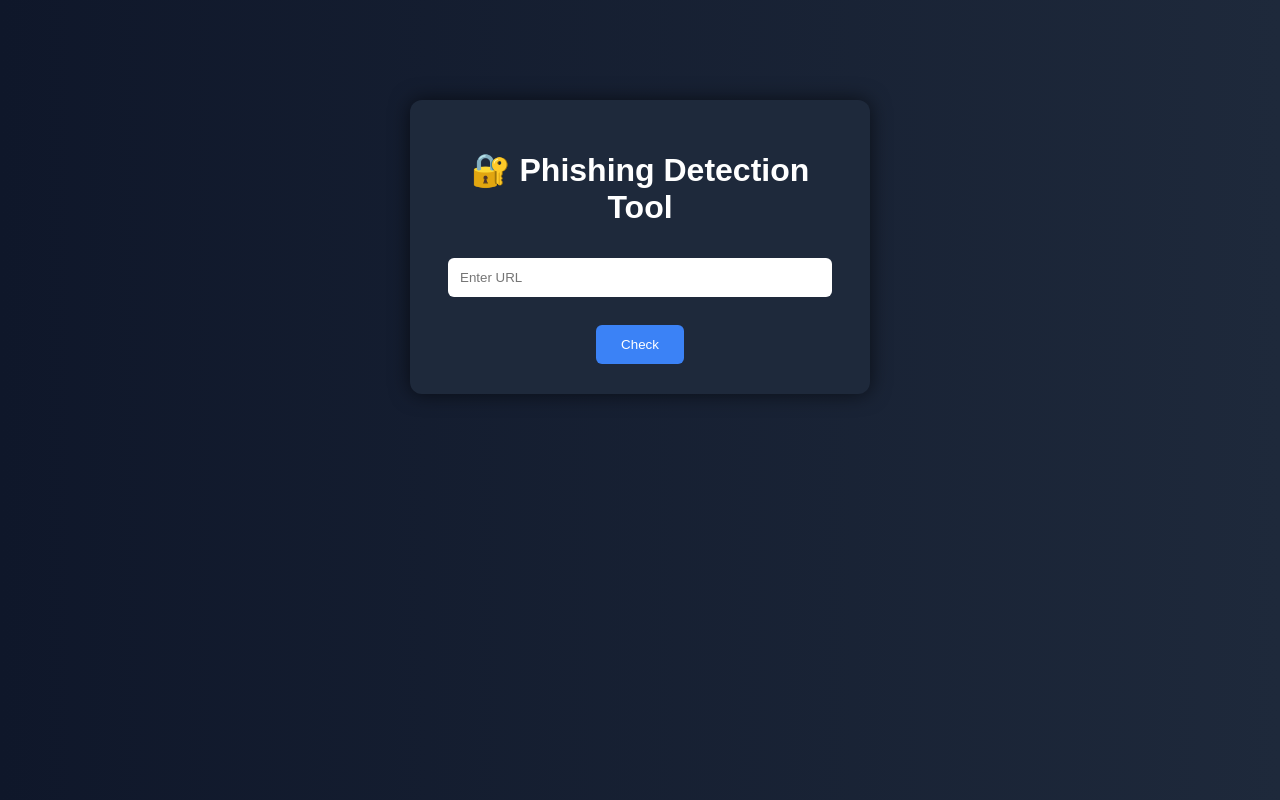
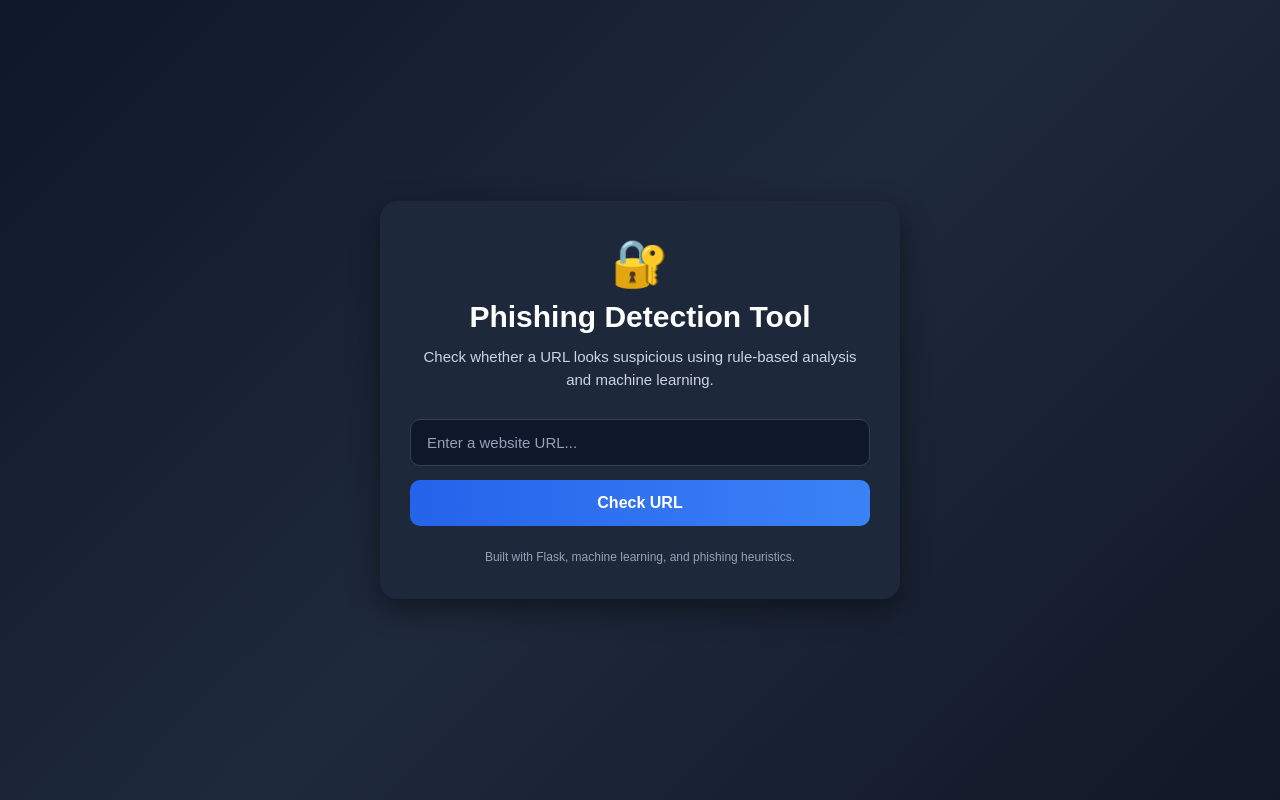
Before and after one commit to ksaiswarya10/phishing-detection, a Flask app: page / in a window 1280 px wide. Run offline with Flask 3, Linux system fonts and the light colour scheme; parts of the project's set-up code (start-up, migrations or seed data) failed here and were passed over.

Commit message:
Update index.html

```diff
--- a/templates/index.html
+++ b/templates/index.html
@@ -1,60 +1,126 @@
 <!DOCTYPE html>
-<html>
+<html lang="en">
 <head>
-    <title>Phishing Detector</title>
+    <meta charset="UTF-8">
+    <meta name="viewport" content="width=device-width, initial-scale=1.0">
+    <title>Phishing Detection Tool</title>
     <style>
-        body {
-            font-family: Arial;
-            background: linear-gradient(to right, #0f172a, #1e293b);
-            color: white;
-            text-align: center;
-            margin-top: 100px;
+        * {
+            box-sizing: border-box;
         }
 
-        .box {
-            background: #1e293b;
-            padding: 30px;
-            border-radius: 12px;
-            width: 400px;
-            margin: auto;
-            box-shadow: 0px 0px 20px rgba(0,0,0,0.6);
+        body {
+            margin: 0;
+            font-family: Arial, sans-serif;
+            background: linear-gradient(135deg, #0f172a, #1e293b, #111827);
+            min-height: 100vh;
+            display: flex;
+            justify-content: center;
+            align-items: center;
+            color: white;
         }
 
-        input {
+        .container {
             width: 90%;
-            padding: 12px;
-            border-radius: 6px;
-            border: none;
-            margin-top: 10px;
+            max-width: 520px;
+            background: rgba(30, 41, 59, 0.95);
+            border-radius: 18px;
+            padding: 35px 30px;
+            box-shadow: 0 10px 30px rgba(0, 0, 0, 0.45);
+            text-align: center;
+        }
+
+        .icon {
+            font-size: 46px;
+            margin-bottom: 10px;
+        }
+
+        h1 {
+            margin: 0;
+            font-size: 30px;
+        }
+
+        .subtitle {
+            color: #cbd5e1;
+            font-size: 15px;
+            margin: 12px 0 28px;
+            line-height: 1.5;
+        }
+
+        form {
+            display: flex;
+            flex-direction: column;
+            gap: 14px;
+        }
+
+        input[type="text"] {
+            width: 100%;
+            padding: 14px 16px;
+            border: 1px solid #334155;
+            border-radius: 10px;
+            background: #0f172a;
+            color: white;
+            font-size: 15px;
+            outline: none;
+        }
+
+        input[type="text"]::placeholder {
+            color: #94a3b8;
+        }
+
+        input[type="text"]:focus {
+            border-color: #3b82f6;
+            box-shadow: 0 0 0 3px rgba(59, 130, 246, 0.2);
         }
 
         button {
-            padding: 12px 25px;
-            background-color: #3b82f6;
+            padding: 14px;
+            border: none;
+            border-radius: 10px;
+            background: linear-gradient(90deg, #2563eb, #3b82f6);
             color: white;
-            border: none;
-            border-radius: 6px;
+            font-size: 16px;
+            font-weight: bold;
             cursor: pointer;
-            margin-top: 10px;
+            transition: transform 0.15s ease, opacity 0.15s ease;
         }
 
         button:hover {
-            background-color: #2563eb;
+            transform: translateY(-1px);
+            opacity: 0.95;
+        }
+
+        .result {
+            margin-top: 24px;
+            padding: 16px;
+            border-radius: 12px;
+            font-size: 18px;
+            font-weight: bold;
         }
 
         .phishing {
-            color: #ef4444;
-            font-weight: bold;
+            background: rgba(239, 68, 68, 0.15);
+            color: #f87171;
+            border: 1px solid rgba(239, 68, 68, 0.35);
         }
 
         .safe {
-            color: #22c55e;
-            font-weight: bold;
+            background: rgba(34, 197, 94, 0.15);
+            color: #4ade80;
+            border: 1px solid rgba(34, 197, 94, 0.35);
+        }
+
+        .footer {
+            margin-top: 24px;
+            font-size: 12px;
+            color: #94a3b8;
         }
 
         .loader {
             display: none;
-            margin-top: 15px;
+            margin-top: 18px;
+            color: #93c5fd;
+            font-size: 14px;
         }
     </style>
 
@@ -64,30 +130,34 @@
         }
     </script>
 </head>
-
 <body>
-
-    <div class="box">
-        <h1>🔐 Phishing Detection Tool</h1>
+    <div class="container">
+        <div class="icon">🔐</div>
+        <h1>Phishing Detection Tool</h1>
+        <p class="subtitle">
+            Check whether a URL looks suspicious using rule-based analysis and machine learning.
+        </p>
 
         <form method="POST" onsubmit="showLoader()">
-            <input type="text" name="url" placeholder="Enter URL" required>
-            <br><br>
-            <button type="submit">Check</button>
+            <input type="text" name="url" placeholder="Enter a website URL..." required>
+            <button type="submit">Check URL</button>
         </form>
 
         <div id="loader" class="loader">
-            ⏳ Checking URL...
+            Checking URL...
         </div>
 
         {% if result %}
             {% if "Phishing" in result %}
-                <h2 class="phishing">{{ result }}</h2>
+                <div class="result phishing">{{ result }}</div>
             {% else %}
-                <h2 class="safe">{{ result }}</h2>
+                <div class="result safe">{{ result }}</div>
             {% endif %}
         {% endif %}
+
+        <div class="footer">
+            Built with Flask, machine learning, and phishing heuristics.
+        </div>
     </div>
-
 </body>
 </html>
```
